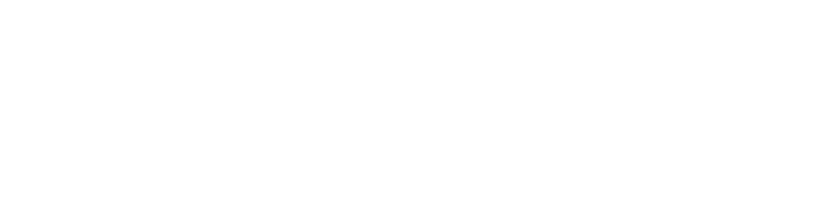
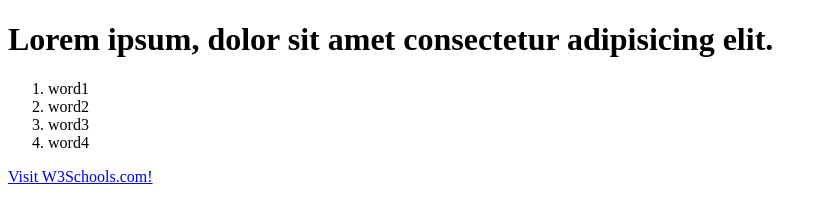
Before and after one commit to teandra-davis/module-5, a plain HTML site: page about.html in a window 1280 px wide. Shown: the whole page, without its empty margins (0-827 px from the left). Drawn offline with Linux system fonts and the light colour scheme.

Commit message:
about page

```diff
--- a/about.html
+++ b/about.html
@@ -7,6 +7,15 @@
     <title>Document</title>
 </head>
 <body>
+    <h1>Lorem ipsum, dolor sit amet consectetur adipisicing elit. </h1>
+    <ol>
+        <li>word1</li>
+        <li>word2</li>
+        <li>word3</li>
+        <li>word4</li>
+    </ol>
+
+      <a href="https://www.w3schools.com/">Visit W3Schools.com!</a>
 
 </body>
 </html>
```
